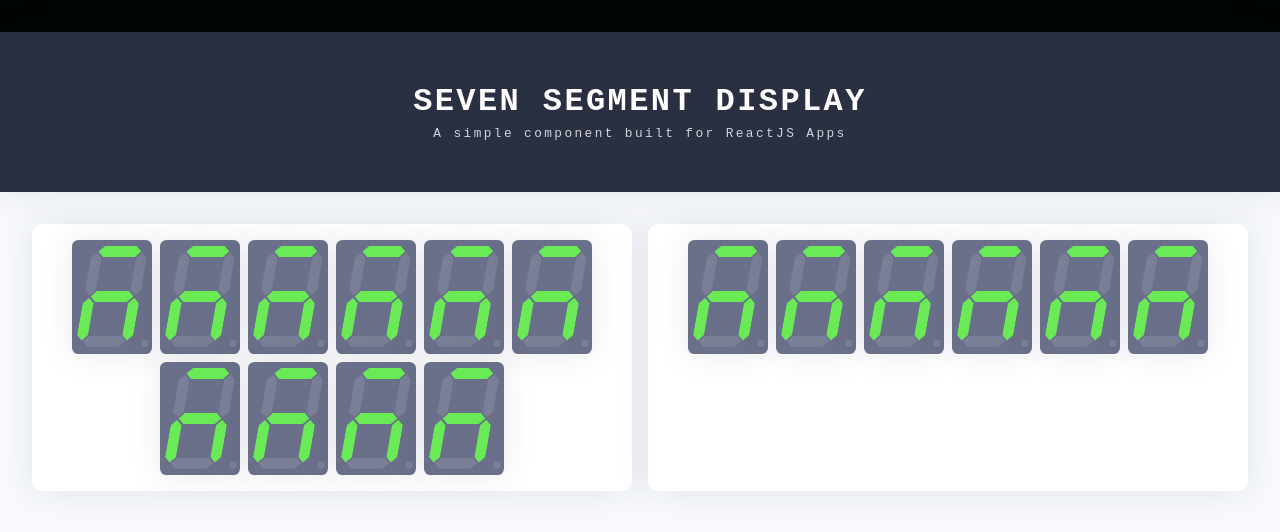
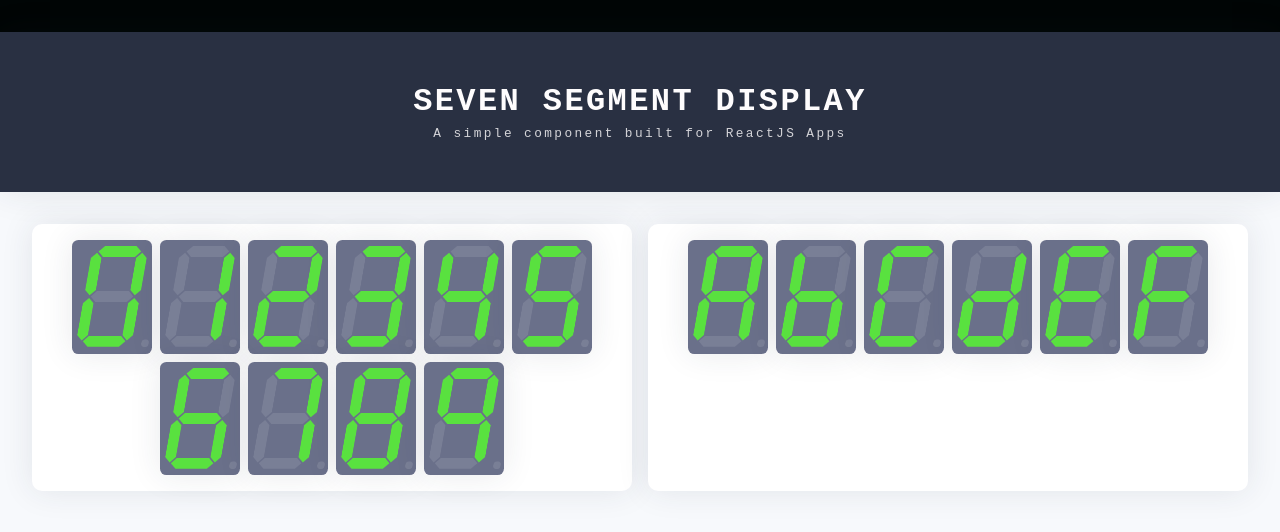
Before and after one commit to matheuslino/seven-segment-display, a React (Create React App) app: page / in a window 1280 px wide. Shown: the top 532 px of the page. Built offline with nearby package versions, Linux system fonts and the light colour scheme.

Commit message:
[add] functional logic

```diff
--- a/src/components/Display.jsx
+++ b/src/components/Display.jsx
@@ -1,4 +1,25 @@
 import styles from './style.module.css'
+
+const segments = ['a', 'b', 'c', 'd', 'e', 'f', 'g', 'dp']
+
+const truthTabel = {
+  0: [1, 1, 1, 1, 1, 1, 0],
+  1: [0, 1, 1, 0, 0, 0, 0],
+  2: [1, 1, 0, 1, 1, 0, 1],
+  3: [1, 1, 1, 1, 0, 0, 1],
+  4: [0, 1, 1, 0, 0, 1, 1],
+  5: [1, 0, 1, 1, 0, 1, 1],
+  6: [1, 0, 1, 1, 1, 1, 1],
+  7: [1, 1, 1, 0, 0, 0, 0],
+  8: [1, 1, 1, 1, 1, 1, 1],
+  9: [1, 1, 1, 0, 0, 1, 1],
+  a: [1, 1, 1, 0, 1, 1, 1],
+  b: [0, 0, 1, 1, 1, 1, 1],
+  c: [1, 0, 0, 1, 1, 1, 0],
+  d: [0, 1, 1, 1, 1, 0, 1],
+  e: [1, 0, 0, 1, 1, 1, 1],
+  f: [1, 0, 0, 0, 1, 1, 1],
+}
 
 const Segment = ({ code, isOn }) => {
   const render = (
@@ -7,30 +28,32 @@ const Segment = ({ code, isOn }) => {
         ${styles[`segment-${code}`]}
         ${isOn ? styles.isOn : ''}
       `}
-    >
-      <div></div>
-    </div>
+    />
   )
 
   return render
 }
 
+const decodeDecimal = (e) => {}
+
 const Display = ({ digit, fluid, customClass }) => {
-  const segments = ['a', 'b', 'c', 'd', 'e', 'f', 'g', 'dp']
-  const getSegments = segments.map((e, key) => (
-    <Segment code={e} isOn={key % 2 === 0} />
-  ))
+  const getSegments = (digit) => {
+    console.log('digit', truthTabel[digit])
+    return segments.map((e, key) => (
+      <Segment key={key} code={e} isOn={truthTabel[digit][key]} />
+    ))
+  }
 
   const render = (
     <div
       className={`
         ${styles.wrapper}
+        ${fluid ? styles.fluid : ''}
         ${customClass}
-        ${fluid ? styles.fluid : ''}
       `}
     >
       <div className={styles.box}>
-        <div className={styles.container}>{getSegments}</div>
+        <div className={styles.container}>{getSegments(digit)}</div>
       </div>
     </div>
   )
--- a/src/components/style.module.css
+++ b/src/components/style.module.css
@@ -89,6 +89,6 @@
   bottom: 0;
 }
 .isOn {
-  opacity: 0.9;
-  background-color: rgb(107, 249, 82);
+  opacity: 0.95;
+  background-color: rgb(89, 231, 60);
 }
```
